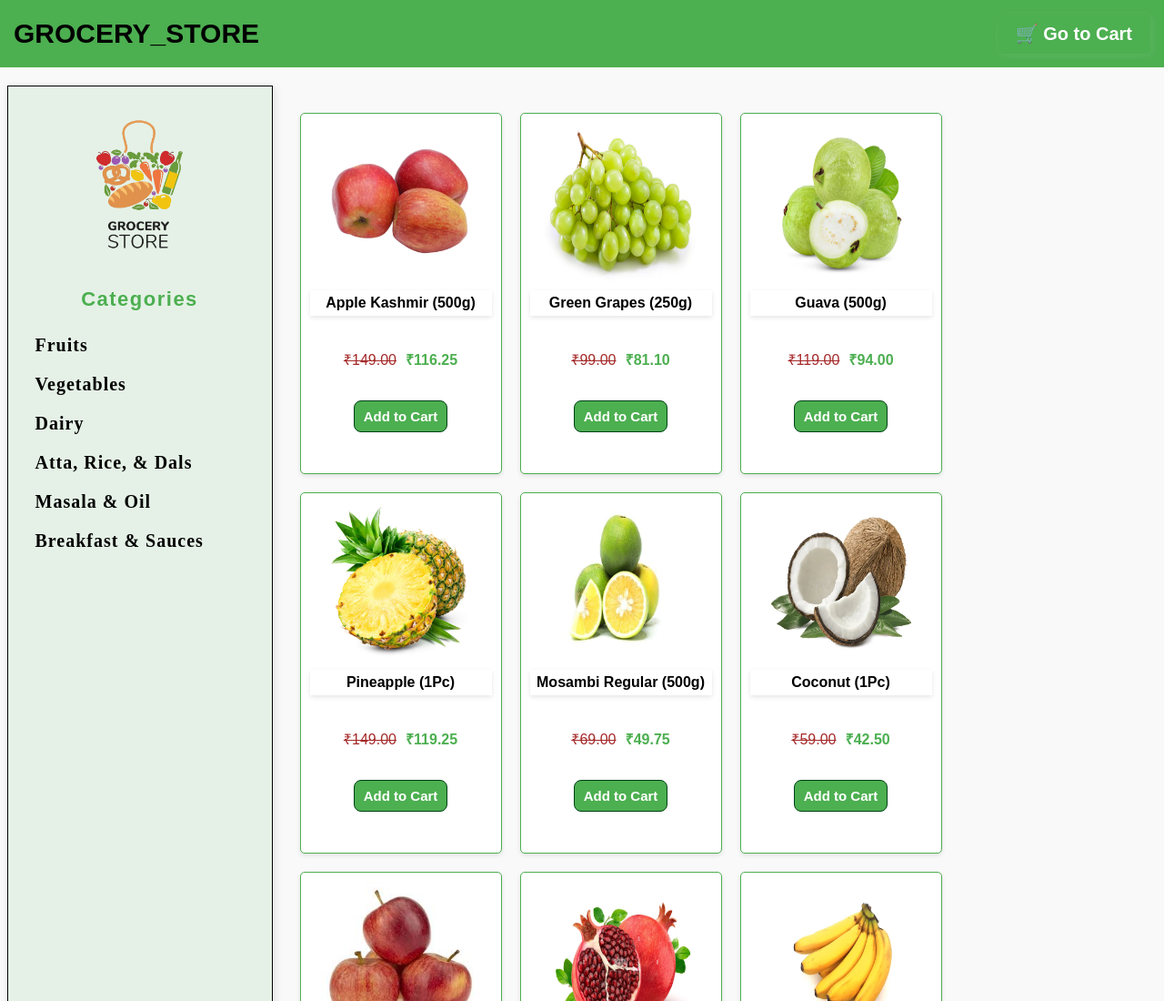
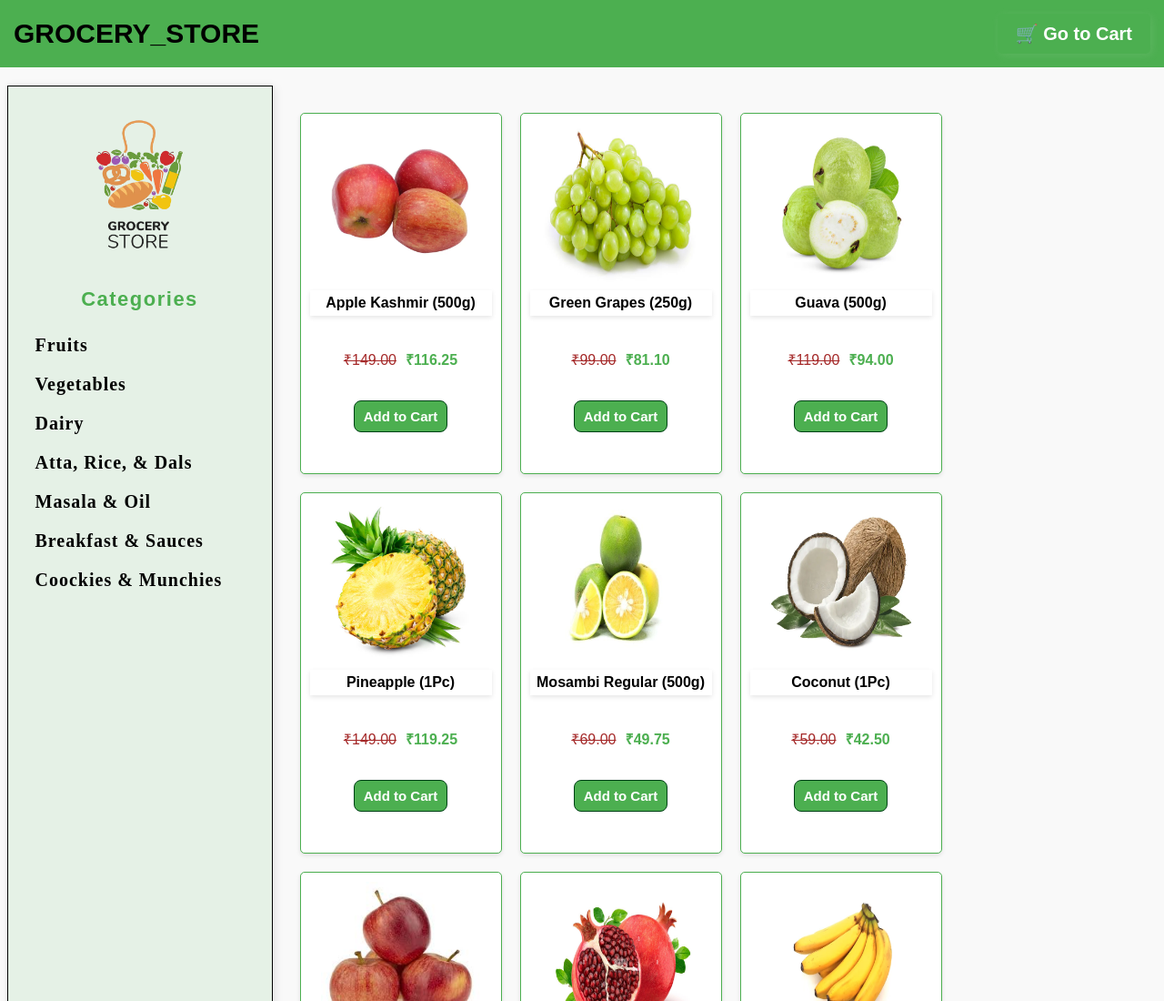
Before and after one commit to SushavanKarmakar20/Grocery_Store, a plain HTML site: page assets/webpages/dashboard.htm in a window 1280 px wide. Shown: the top 1100 px of the page at 91% size. Drawn offline with Linux system fonts and the light colour scheme.

Commit message:
update v0.1

```diff
--- a/assets/webpages/dashboard.htm
+++ b/assets/webpages/dashboard.htm
@@ -31,6 +31,7 @@
                 <li onclick="filterProducts('Atta&Rice&Dal')">Atta, Rice, & Dals</li>
                 <li onclick="filterProducts('Masala&Oil')">Masala & Oil</li>
                 <li onclick="filterProducts('Breakfast&Sauces')">Breakfast & Sauces</li>
+                <li onclick="location.href='errorPage.htm'">Coockies & Munchies</li>
                 <!-- <li onclick="filterProducts('Packaged&Frozen')">Packaged & Frozen Foods</li>
                 <li onclick="filterProducts('Tea&Coffee')">Tea, Coffee & More</li>
                 <li onclick="filterProducts('IceCream&More')">Ice Cream & More</li>
```
Also changed, not shown: assets/webpages/errorPage.htm (renamed from errorPage.htm).
